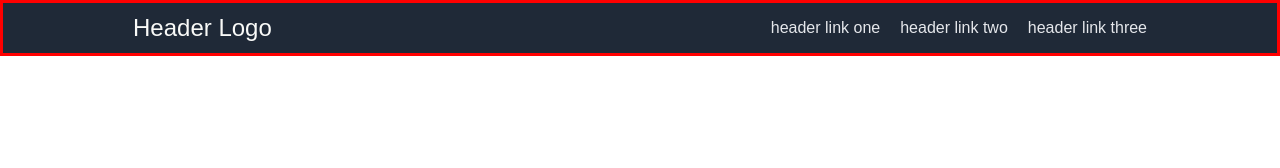
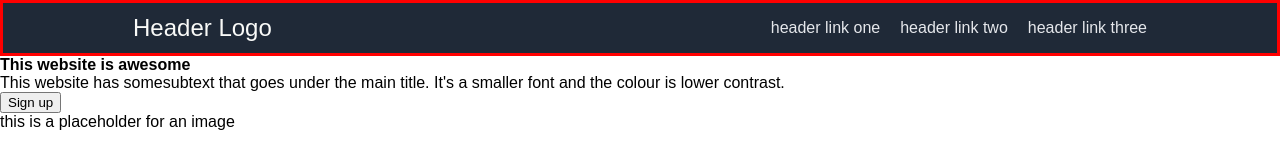
Before and after one commit to Naezen/landing_page, a plain HTML site: page index.html in a window 1280 px wide. Drawn offline with Linux system fonts and the light colour scheme.

Commit message:
add index landing page
add html second part of landing page header

```diff
--- a/index.html
+++ b/index.html
@@ -13,5 +13,15 @@
             <div class="nav-item">header link two</div>
             <div class="nav-item">header link three</div>
         </div>
+        <div class="hero-main">
+            <div class="hero-left">
+                <div class="hero-head"><strong>This website is awesome</strong></div>
+                <div class="hero-sub">This website has somesubtext that goes under the main title. It's a smaller font and the colour is lower contrast.</div>
+                <button class="button">Sign up</button>
+            </div>
+            <div class="hero-right">
+                <div class="placeholder">this is a placeholder for an image</div>
+            </div>
+        </div>
     </body>
 </html>
```
